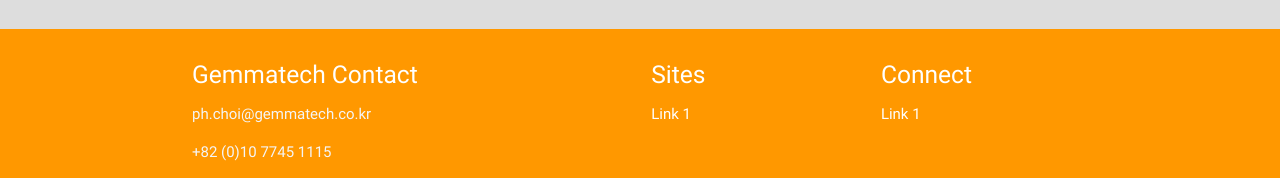
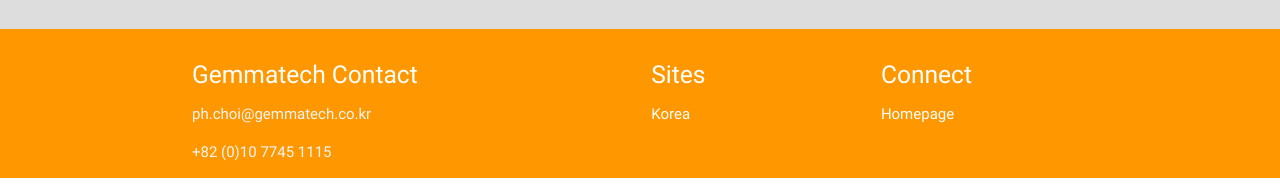
Before and after one commit to gemmatech/gemmatech.github.io, a Jekyll site: the page built from index.md, in a window 1280 px wide. Shown: the part 1188-1383 px from the top of the page. Built offline with Jekyll 4.4.1, drawn with Linux system fonts in a browser that asks for light colours.

Commit message:
Update footer.html

```diff
--- a/_includes/footer.html
+++ b/_includes/footer.html
@@ -9,13 +9,13 @@
         <div class="col l3 s12">
           <h5 class="white-text">Sites</h5>
           <ul>
-            <li><a class="white-text" href="#!">Link 1</a></li>
+            <li><a class="white-text" href="www.gemmatech.co.kr">Korea</a></li>
           </ul>
         </div>
         <div class="col l3 s12">
           <h5 class="white-text">Connect</h5>
           <ul>
-            <li><a class="white-text" href="#!">Link 1</a></li>
+            <li><a class="white-text" href="www.gemmatech.co.kr">Homepage</a></li>
           </ul>
         </div>
       </div>
```
